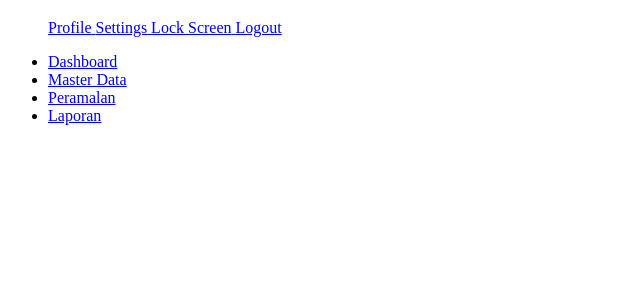
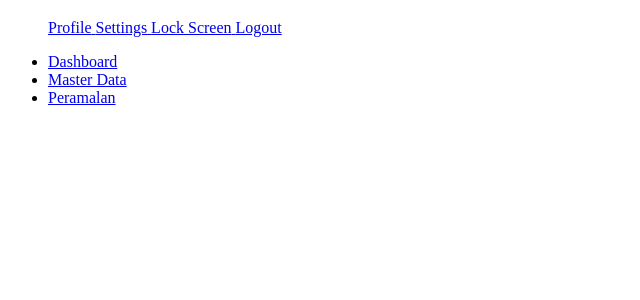
Before and after one commit to bimaputraalam/peramalan_padi, a PHP site: page /navigation_bar.php in a window 1280 px wide. Shown: the part 395-695 px from the top of the page, without its empty margins (0-640 px from the left). Run offline with PHP 8.4, Linux system fonts and the light colour scheme.

Commit message:
hapus panel laporan

```diff
--- a/templating/navigation_bar.php
+++ b/templating/navigation_bar.php
@@ -89,9 +89,7 @@
                                 <a href="peramalan.php"><i class="zmdi zmdi-album"></i> <span> Peramalan </span> </a>
                             </li>
 
-                            <li class="has-submenu">
-                                <a href="#"><i class="zmdi zmdi-collection-text"></i><span> Laporan </span> </a>
-                            </li>
+
 
                         </ul>
                         <!-- End navigation menu  -->
```
